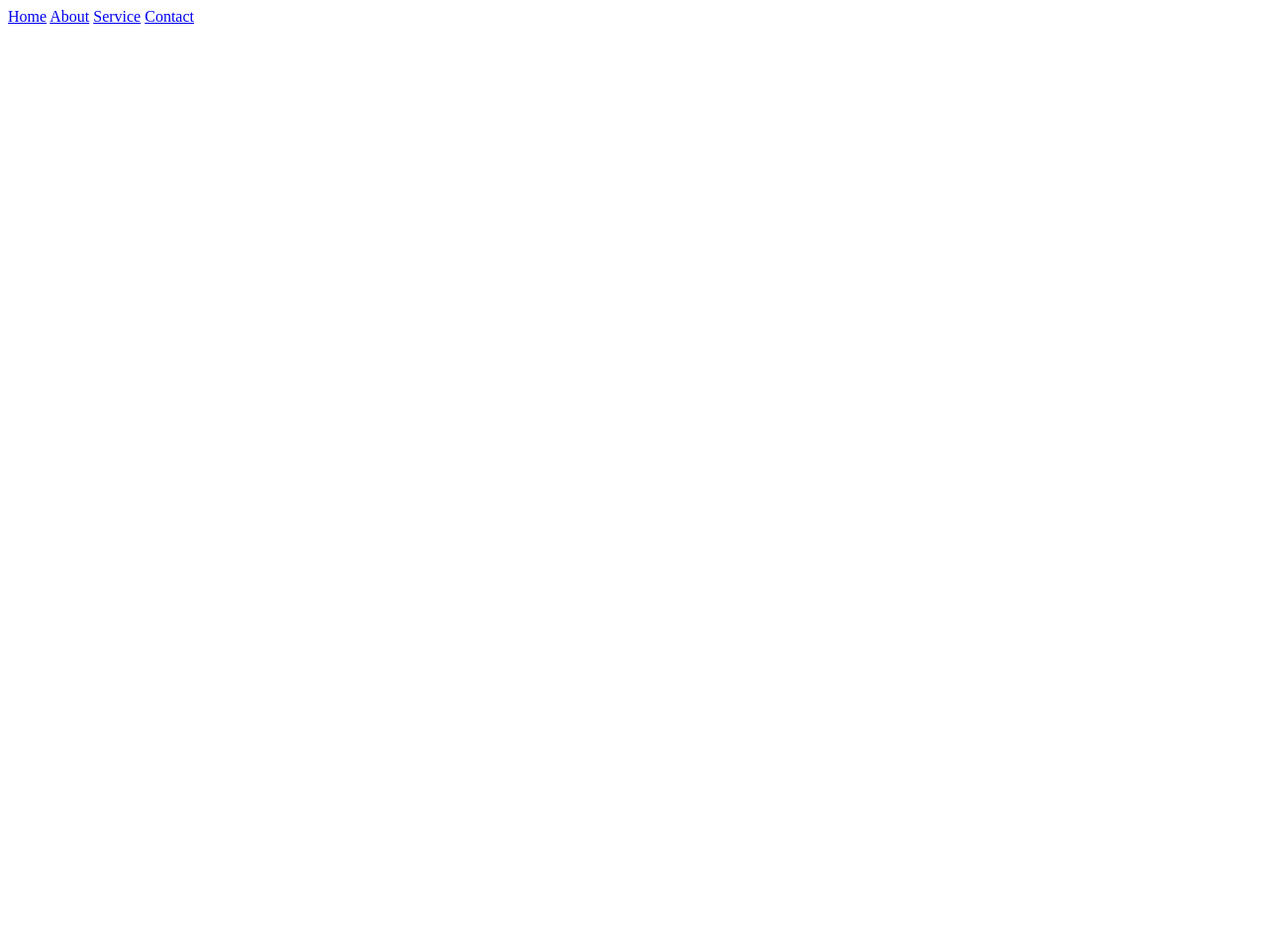
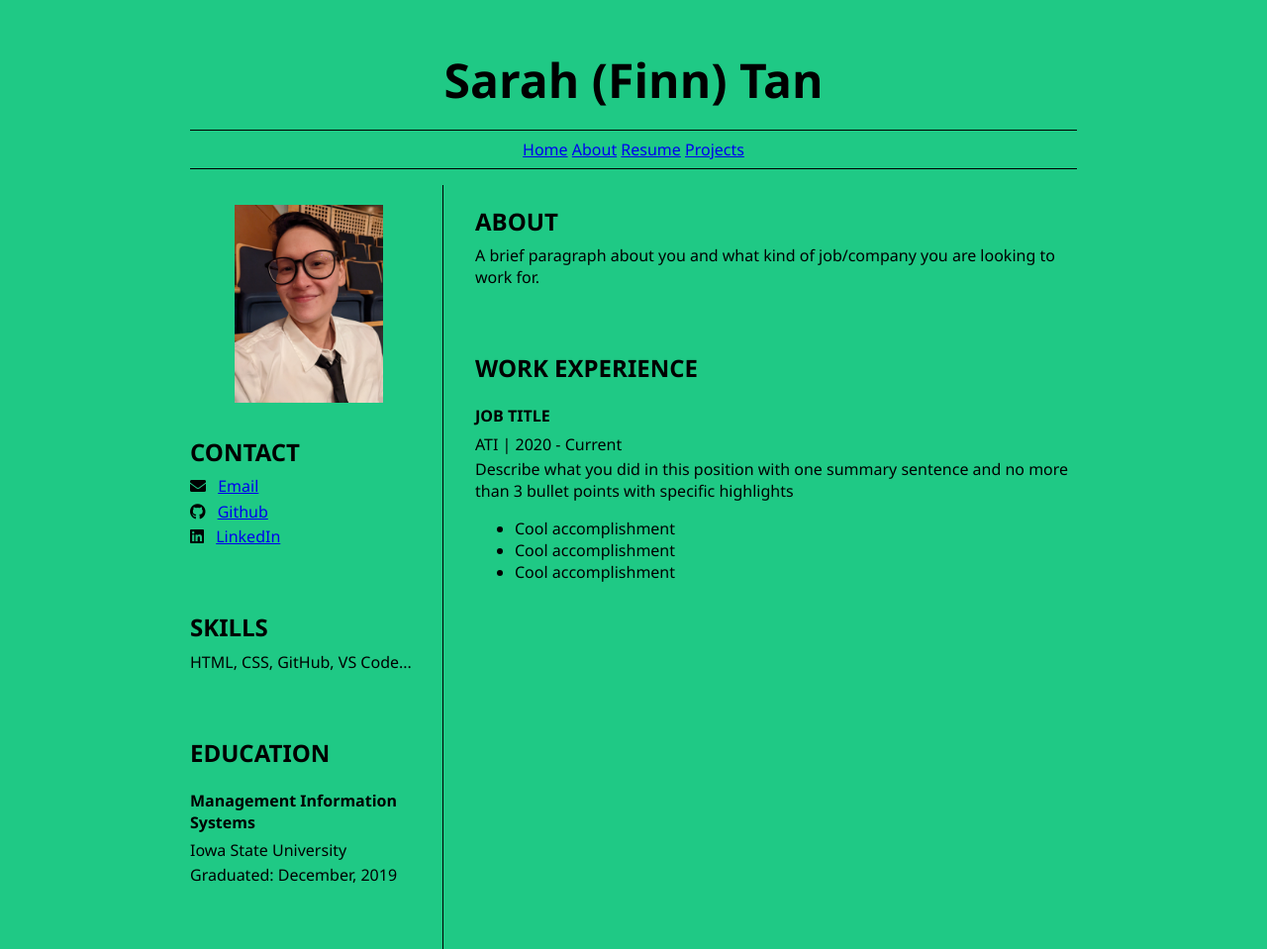
Before and after one commit to sct94/sarahtan-resume-projects, a plain HTML site: page projects.html in a window 1280 px wide. Shown: the whole page at 99% size. Before the commit the page ends 800 px from the top, so only its background shows below. Drawn offline with Linux system fonts and the light colour scheme.

Commit message:
add pages

```diff
--- a/projects.html
+++ b/projects.html
@@ -1,20 +1,86 @@
-<!DOCTYPE html>
-<html lang="en">
-
+<html>
   <head>
-  <meta charset="UTF-8" />
-  <meta http-equiv="X-UA-Compatible" content="IE=edge" />
-  <meta name="viewport" content="width=device-width, initial-scale=1.0" />
-  <title>Business website</title>
+    <link href="style.css" rel="stylesheet" />
+    <link
+      rel="stylesheet"
+      href="https://cdnjs.cloudflare.com/ajax/libs/font-awesome/5.15.4/css/all.min.css"
+    />
+    <title>Your Name resume</title>
   </head>
 
   <body>
+    <header id="header">
+      <h1>Sarah (Finn) Tan</h1>
+
+      <hr />
       <nav>
         <a href="./index.html">Home</a>
         <a href="./about.html">About</a>
-    <a href="./service.html">Service</a>
-    <a href="./contact.html">Contact</a>
+        <a href="./contact.html">Resume</a>
+        <a href="./projects.html">Projects</a>
+
       </nav>
+      <hr />
+    </header>
+    <main>
+      <article id="mainLeft">
+        <section>
+          <h2>
+            <img
+              src="imgs/-6644657325145481882.jpg"
+              alt="Portrait"
+              width="150"
+              class="center"
+            />
+            <br />CONTACT
+          </h2>
+          <p>
+            <i class="fa fa-envelope" aria-hidden="true"></i>
+            <a href="mailto:tan.sarahc@gmail.com">Email</a>
+          </p>
+          <p>
+            <i class="fab fa-github" aria-hidden="true"></i>
+            <a href="https://github.com/sct94">Github</a>
+          </p>
+          <p>
+            <i class="fab fa-linkedin" aria-hidden="true"></i>
+            <a href="https://www.linkedin.com/in/tansarahc/">LinkedIn</a>
+          </p>
+        </section>
+        <section>
+          <h2>SKILLS</h2>
+          <p>HTML, CSS, GitHub, VS Code...</p>
+        </section>
+        <section>
+          <h2>EDUCATION</h2>
+          <h3>Management Information Systems</h3>
+          <p>Iowa State University</p>
+          <p>Graduated: December, 2019</p>
+        </section>
+      </article>
+      <article id="mainRight">
+        <section>
+          <h2>ABOUT</h2>
+          <p>
+            A brief paragraph about you and what kind of job/company you are
+            looking to work for.
+          </p>
+        </section>
+        <section>
+          <h2>WORK EXPERIENCE</h2>
+          <h3>JOB TITLE</h3>
+          <p>ATI | 2020 - Current</p>
+          <p>
+            Describe what you did in this position with one summary sentence and
+            no more than 3 bullet points with specific highlights
+          </p>
+          <ul>
+            <li>Cool accomplishment</li>
+            <li>Cool accomplishment</li>
+            <li>Cool accomplishment</li>
+          </ul>
+        </section>
+      </article>
+    </main>
   </body>
-
 </html>
```
Also changed, not shown: about.html (added, +86 -0 lines), index.html (+28 -22 lines), resume.html (added, +85 -0 lines), 1 other file. Lines whose indentation alone changed are shown as unchanged.
